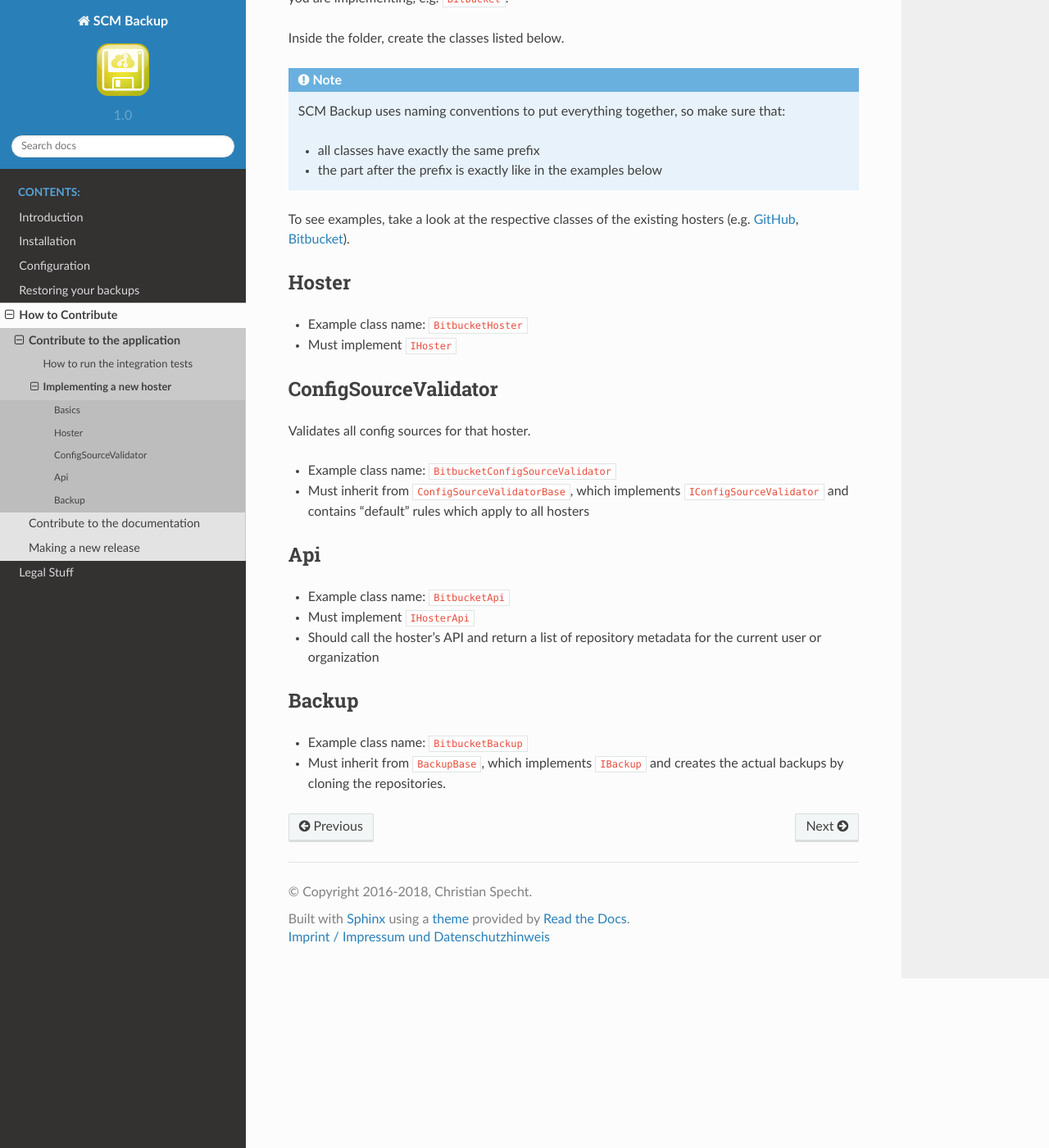
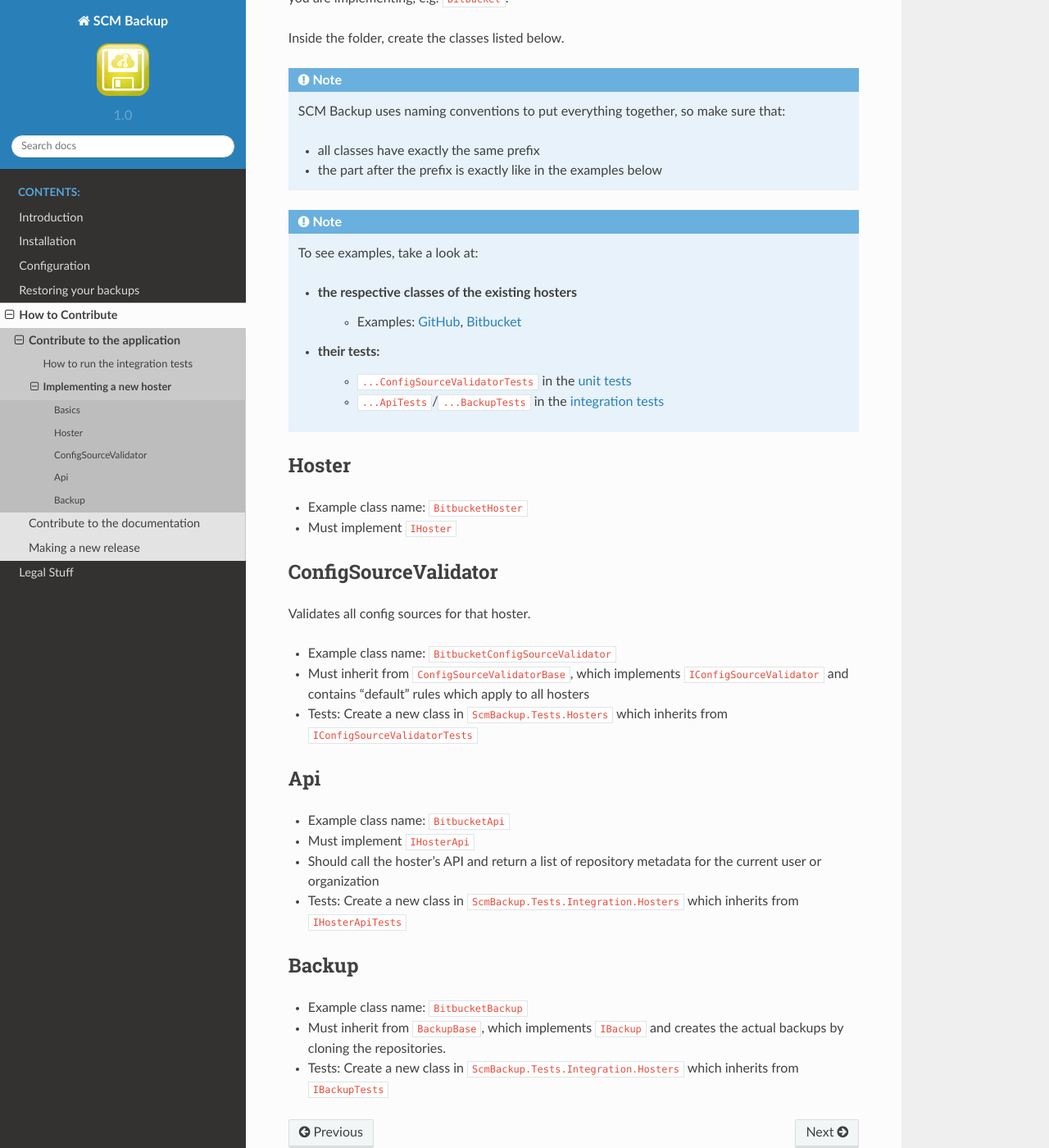
Before and after one commit to christianspecht/scm-backup-docs, a Sphinx documentation site: the page built from source/contribute-app-hoster.rst, in a window 1280 px wide and 1400 px high, scrolled down 351 px. Shown: the whole window at 82% size. Built offline with Sphinx 7.4.7 and the Read the Docs theme 2.0.0, drawn with Linux system fonts in a browser that asks for light colours.

Commit message:
implement tests for a new hoster

```diff
--- a/source/contribute-app-hoster.rst
+++ b/source/contribute-app-hoster.rst
@@ -18,8 +18,15 @@ Inside the folder, create the classes listed below.
     - all classes have exactly the same prefix
     - the part after the prefix is exactly like in the examples below
 
-To see examples, take a look at the respective classes of the existing hosters (e.g. `GitHub <https://github.com/christianspecht/scm-backup/tree/master/src/ScmBackup/Hosters/Github>`_, `Bitbucket <https://github.com/christianspecht/scm-backup/tree/master/src/ScmBackup/Hosters/Bitbucket>`_).
+.. note::
 
+    To see examples, take a look at:
+
+    - the respective classes of the existing hosters
+        - Examples: `GitHub <https://github.com/christianspecht/scm-backup/tree/master/src/ScmBackup/Hosters/Github>`_, `Bitbucket <https://github.com/christianspecht/scm-backup/tree/master/src/ScmBackup/Hosters/Bitbucket>`_
+    - their tests:
+        - ``...ConfigSourceValidatorTests`` in the `unit tests <https://github.com/christianspecht/scm-backup/tree/master/src/ScmBackup.Tests/Hosters>`_
+        - ``...ApiTests``/``...BackupTests`` in the `integration tests <https://github.com/christianspecht/scm-backup/tree/master/src/ScmBackup.Tests.Integration/Hosters>`_
 
 
 Hoster
@@ -37,6 +44,7 @@ Validates all config sources for that hoster.
 
 - Example class name: ``BitbucketConfigSourceValidator``
 - Must inherit from ``ConfigSourceValidatorBase``, which implements ``IConfigSourceValidator`` and contains "default" rules which apply to all hosters
+- Tests: Create a new class in ``ScmBackup.Tests.Hosters`` which inherits from ``IConfigSourceValidatorTests``
 
 
 
@@ -46,6 +54,7 @@ Api
 - Example class name: ``BitbucketApi``
 - Must implement ``IHosterApi``
 - Should call the hoster's API and return a list of repository metadata for the current user or organization
+- Tests: Create a new class in ``ScmBackup.Tests.Integration.Hosters`` which inherits from ``IHosterApiTests``
 
 
 Backup
@@ -53,3 +62,4 @@ Backup
 
 - Example class name: ``BitbucketBackup``
 - Must inherit from ``BackupBase``, which implements ``IBackup`` and creates the actual backups by cloning the repositories.
+- Tests: Create a new class in ``ScmBackup.Tests.Integration.Hosters`` which inherits from ``IBackupTests``
```
